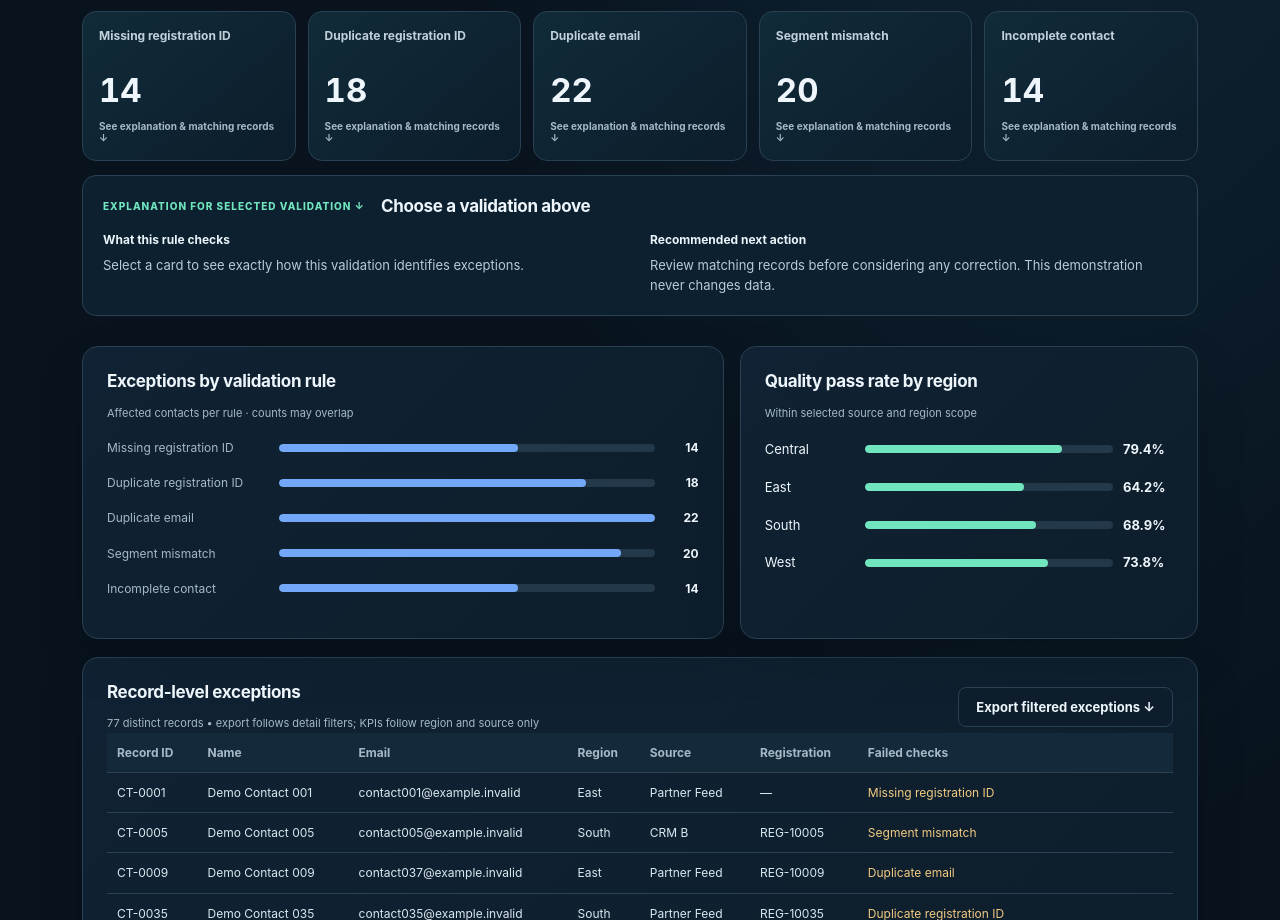
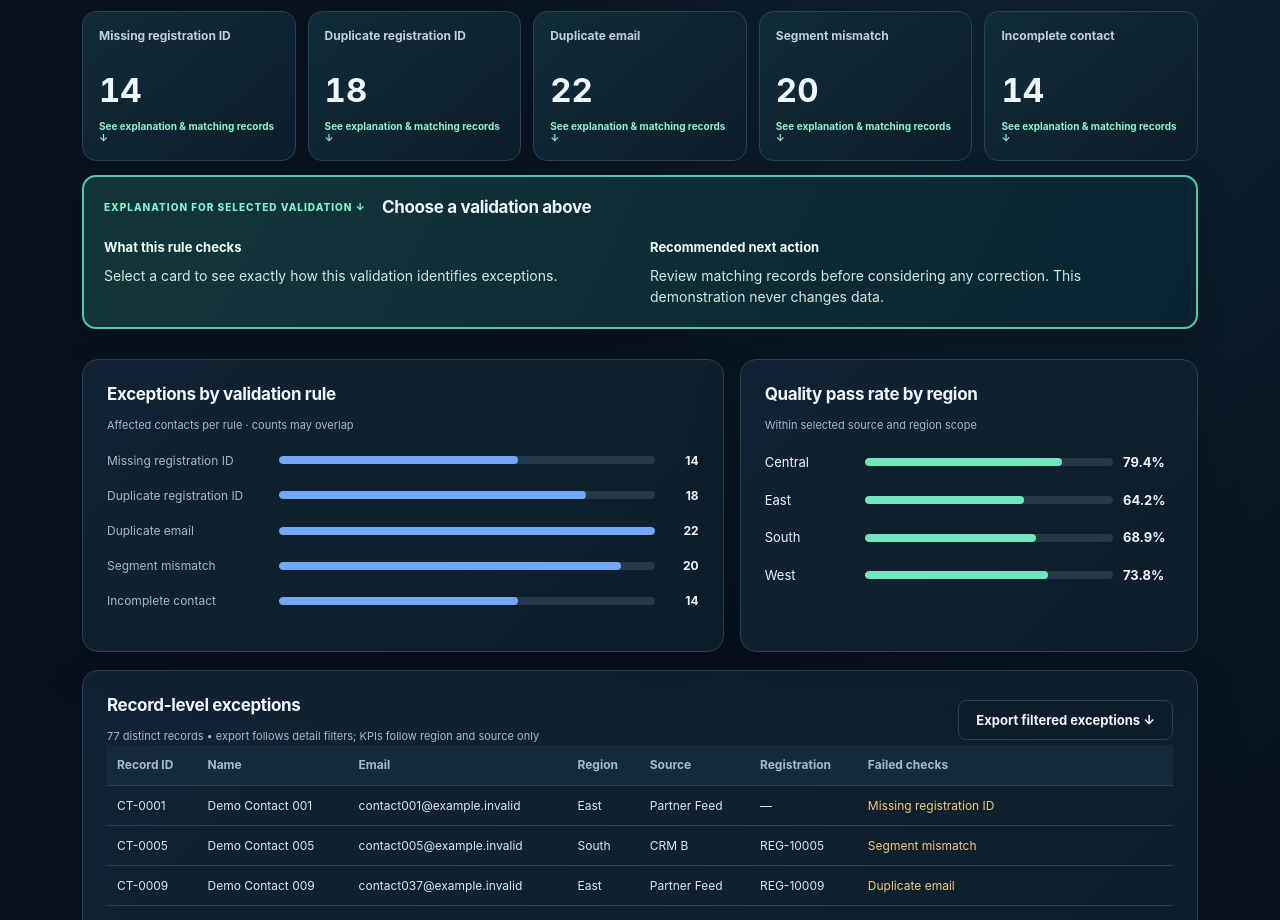
Before and after one commit to gnithin080/gnithin080.github.io, a plain HTML site: page dashboard.html in a window 1280 px wide. Shown: the part 968-1888 px from the top of the page. Drawn offline with Linux system fonts and the light colour scheme.

Commit message:
Fix visibility of rule explanations and cache bust dashboard assets

```diff
--- a/style.css
+++ b/style.css
@@ -39,3 +39,12 @@
 .rule-explain-columns strong{display:block;font-size:12px;color:#e9f5f8;margin-bottom:7px}
 .rule-explain-columns p{font-size:13px;line-height:1.5;color:#b7cbd8;margin:0}
 @media(max-width:650px){.executive-top{display:block}.snapshot-badge{display:inline-block;margin-top:12px}.rule-explain-columns{grid-template-columns:1fr}}
+
+/* Explanation panel: strong emphasis, clear focus and click target. */
+.rule-explain{border:2px solid #51c9ad;background:linear-gradient(115deg,#12363a,#092332);box-shadow:0 8px 30px #0003}
+.rule-explain:focus{outline:3px solid #71e5be;outline-offset:3px}
+.rule-explain-head{margin-bottom:19px}
+.rule-eyebrow{color:#80f4d0}
+.rule-explain-columns strong{font-size:13px;color:#f0fffa}
+.rule-explain-columns p{color:#d0e9e5;font-size:14px}
+.validation-card small{color:#8ff3cb;font-weight:700}
```
